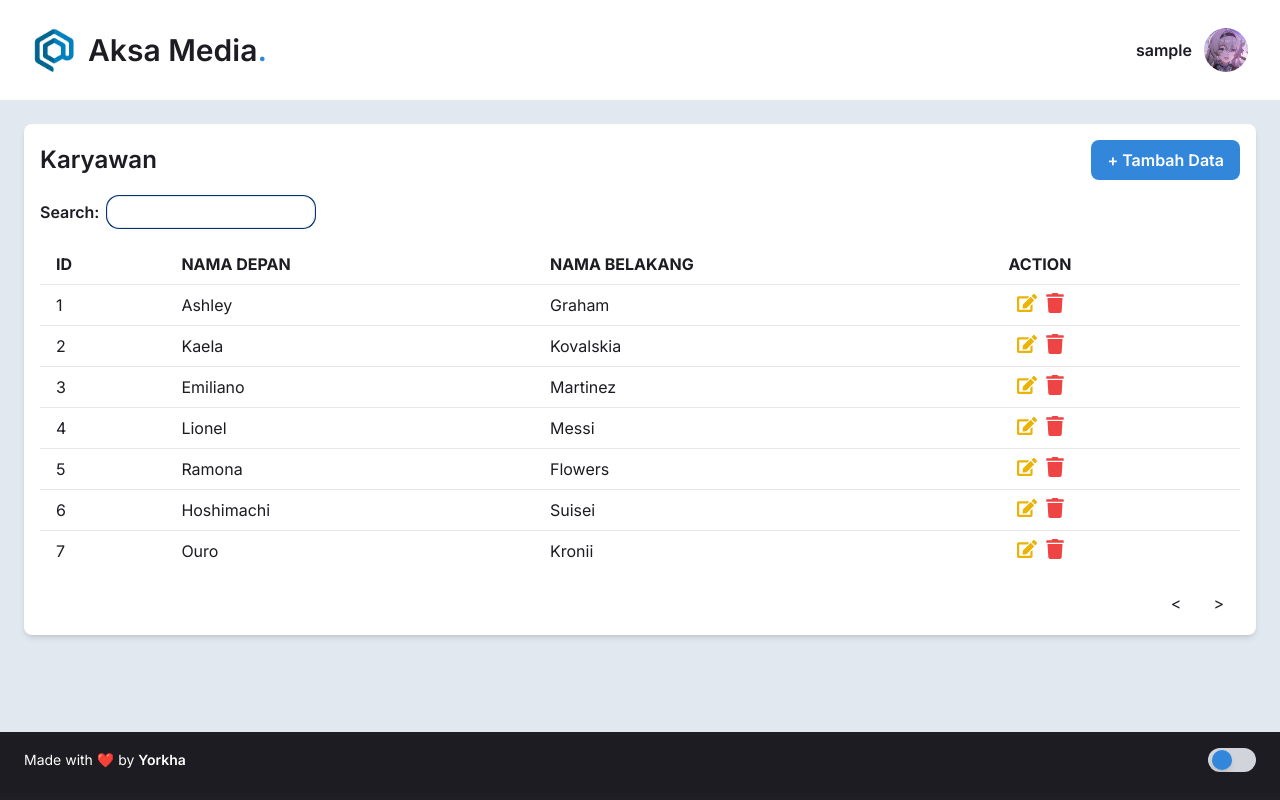
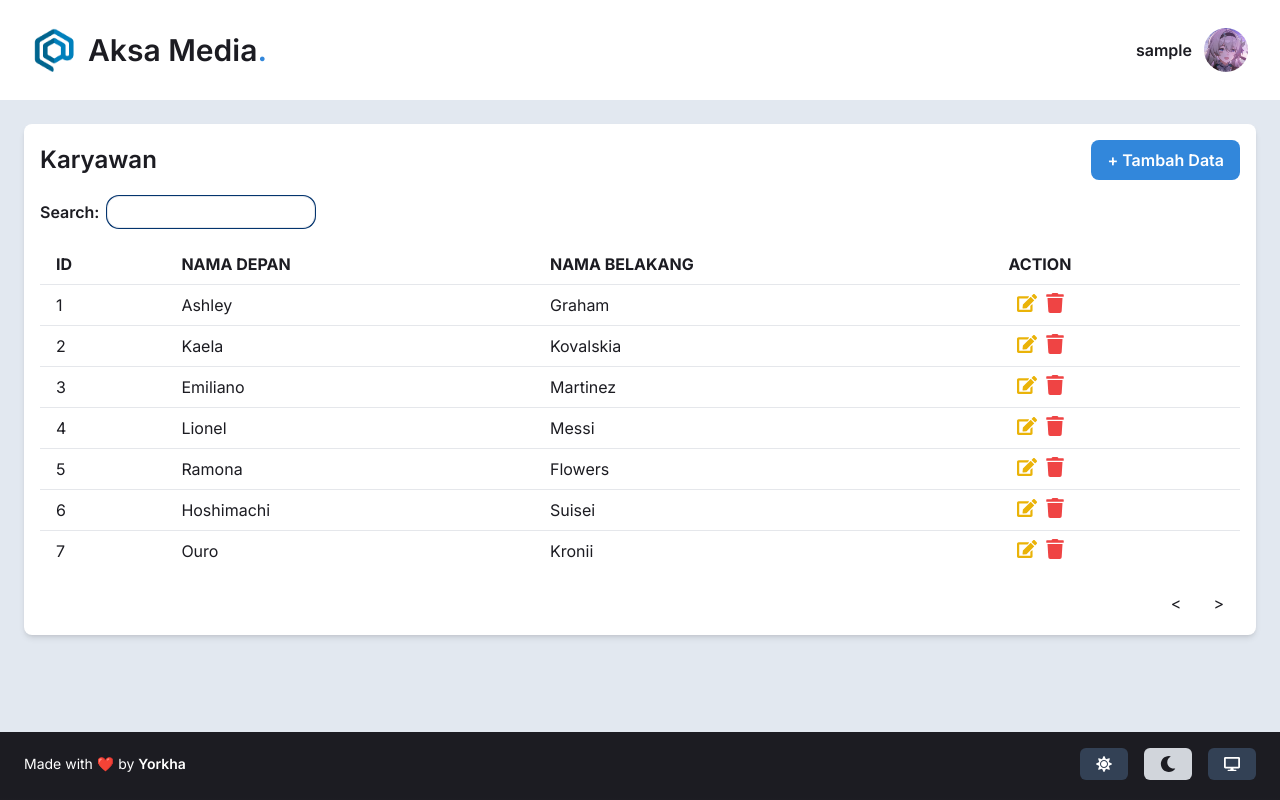
Before and after one commit to MahardhikaB/aksamedia-fe-test, a Next.js app: page /content in a window 1280 px wide. Built offline with nearby package versions, Linux system fonts and the light colour scheme; sample sign-in values are in the browser's storage.

Commit message:
Update Mode

```diff
--- a/src/components/Footer.jsx
+++ b/src/components/Footer.jsx
@@ -1,25 +1,48 @@
 import { useEffect, useState } from 'react';
+import { FaSun, FaMoon, FaDesktop } from 'react-icons/fa';
 
 const Footer = () => {
-    const [isToggled, setIsToggled] = useState(false);
+    const [theme, setTheme] = useState('system'); // Default to system theme
+    const [isSystem, setIsSystem] = useState(true);
 
     useEffect(() => {
-        const currentTheme = localStorage.getItem('theme');
+        const currentTheme = localStorage.getItem('theme') || 'system';
+        const prefersDarkScheme = window.matchMedia("(prefers-color-scheme: dark)").matches;
+
         if (currentTheme === 'dark') {
-            setIsToggled(true);
+            setTheme('dark');
             document.documentElement.classList.add('dark');
+        } else if (currentTheme === 'light') {
+            setTheme('light');
+            document.documentElement.classList.remove('dark');
+        } else {
+            setIsSystem(true);
+            if (prefersDarkScheme) {
+                setTheme('dark');
+                document.documentElement.classList.add('dark');
+            } else {
+                setTheme('light');
+                document.documentElement.classList.remove('dark');
+            }
         }
-    }
-    , []);
+    }, []);
 
-    const handleToggle = () => {
-        setIsToggled(!isToggled);
-        if (!isToggled) {
-            localStorage.setItem('theme', 'dark');
+    const handleThemeChange = (newTheme) => {
+        setTheme(newTheme);
+        setIsSystem(newTheme === 'system');
+        localStorage.setItem('theme', newTheme);
+
+        if (newTheme === 'dark') {
             document.documentElement.classList.add('dark');
+        } else if (newTheme === 'light') {
+            document.documentElement.classList.remove('dark');
         } else {
-            localStorage.setItem('theme', 'light');
-            document.documentElement.classList.remove('dark');
+            const prefersDarkScheme = window.matchMedia("(prefers-color-scheme: dark)").matches;
+            if (prefersDarkScheme) {
+                document.documentElement.classList.add('dark');
+            } else {
+                document.documentElement.classList.remove('dark');
+            }
         }
     };
 
@@ -28,13 +51,25 @@ const Footer = () => {
             <p className="text-sm">
                 Made with ❤️ by <span className="font-semibold">Yorkha</span>
             </p>
-            <div
-                className={`relative w-12 h-6 flex items-center bg-gray-300 rounded-full p-1 cursor-pointer ${isToggled ? 'bg-slate-950' : 'bg-gray-300'}`}
-                onClick={handleToggle}
-            >
-                <div
-                    className={`w-5 h-5 bg-[#3287db] rounded-full shadow-md transform ${isToggled ? 'translate-x-5' : 'translate-x-0'}`}
-                />
+            <div className="flex space-x-4">
+                <button
+                    onClick={() => handleThemeChange('light')}
+                    className={`px-4 py-2 rounded-md ${theme === 'light' ? 'bg-slate-700 text-white' : 'bg-gray-300 text-[#1c1c22]'}`}
+                >
+                    <FaSun />
+                </button>
+                <button
+                    onClick={() => handleThemeChange('dark')}
+                    className={`px-4 py-2 rounded-md ${theme === 'dark' ? 'bg-slate-700 text-white' : 'bg-gray-300 text-[#1c1c22]'}`}
+                >
+                    <FaMoon />
+                </button>
+                <button
+                    onClick={() => handleThemeChange('system')}
+                    className={`px-4 py-2 rounded-md ${isSystem ? 'bg-slate-700 text-white' : 'bg-gray-300 text-[#1c1c22]'}`}
+                >
+                    <FaDesktop />
+                </button>
             </div>
         </footer>
     );
```
